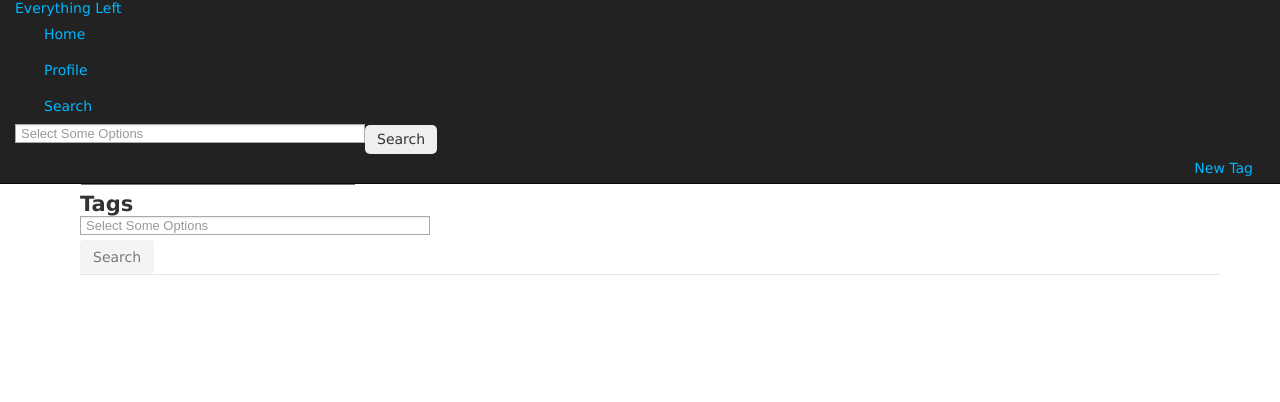
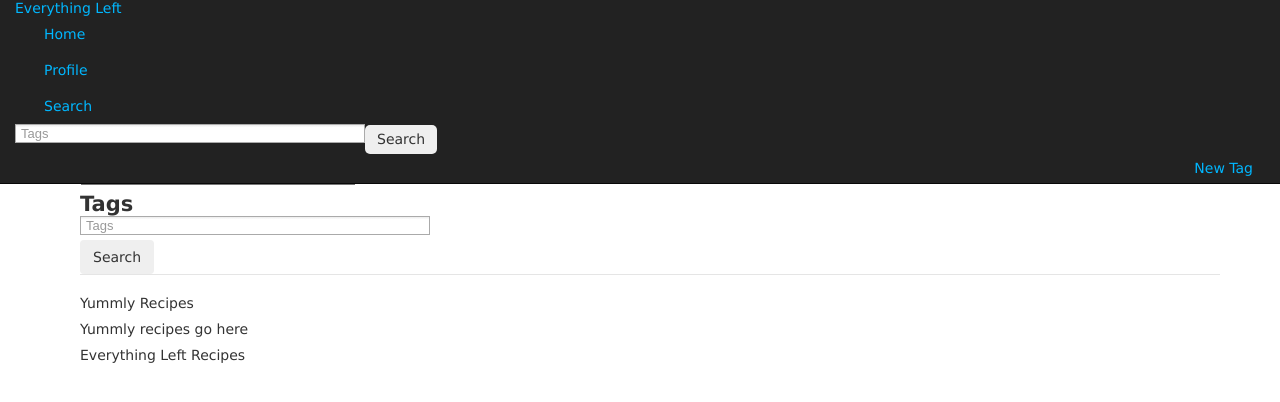
Before and after one commit to JLangowitz/EverythingLeft, a Node server app: page /search in a window 1280 px wide. Shown: the top 402 px of the page. Run offline with Node 20, Linux system fonts and the light colour scheme; the visitor is signed in with stand-in values (Sample User, id 1); data that the repository does not hold is empty; some libraries are stand-ins or nearby versions.

Commit message:
yummly search base functionality

```diff
--- a/app.js
+++ b/app.js
@@ -122,7 +122,7 @@ app.get('/search', loginRequired, pullTags, user.search);
 app.get('/username', loginRequired, pullTags, user.username);
 app.get('/multiselect/update', loginRequired, pullTags, user.update);
 app.get('/preselect', loginRequired, pullTags, user.preselect);
-
+app.get('/yummly/update', loginRequired, pullTags, user.yummly_update);
 
 // POST requests.
 app.post('/user/update', loginRequired, pullTags, user.prefs);//Set user preferences
--- a/public/javascripts/leftMain.js
+++ b/public/javascripts/leftMain.js
@@ -1,10 +1,12 @@
 //chosenHandle.js
-var readyFired = false;
+var readyFired = false,
+	yummlyID = '45928695',
+    yummlyKEY = '32e141669097e9e4be73c86737f3bd3d';
+
 $(document).ready(function() {
 	if (readyFired) return;
 	readyFired = true;
 	$.get('/preselect', function(res){
-		console.log(res.preferences);
 		$('option').each(function(index,Element){
 			for (var i = 0; i < res.preferences.length; i++) {
 				if (res.preferences[i]==$(this).val()){
@@ -16,7 +18,9 @@ $(document).ready(function() {
 
 		//initialize chzn
 		$('.chzn-select').each(function(index,Element){
-			$(this).chosen();
+			$(this).chosen({
+				include_group_label_in_selected: true
+			});
 		});
 
 		//clears new modal
@@ -58,6 +62,7 @@ $(document).ready(function() {
 						setTimeout(function(){$('.modal').modal('toggle')}, 2000);
 
 						$.get('/multiselect/update', function(data){
+								console.log('html data', data);
 								$('.multiselect').html(data);
 								// console.log($('#multiselect'));
 								$('.multiselect').trigger('liszt:updated');
@@ -77,4 +82,64 @@ $(document).ready(function() {
 
 	});
 
+	//handles searchpage searches
+	$('#searchpage-search').submit(function() {
+		var tags = $('#searchpage-search .multiselect').val(),
+		    recipeName = $('#searchpage-search input').val().toLowerCase(),
+		    categTags = categorizeTags(tags),
+		    yummlyURL = 'http://api.yummly.com/v1/api/recipes?_app_id='+yummlyID+'&_app_key='+yummlyKEY+'&q='+encodeURIComponent(recipeName);
+		    yummlyURL = urlForm(yummlyURL, categTags);
+	    $.ajax({
+	    	url: yummlyURL,
+	    	dataType: 'jsonp',
+	    	success: function(data) {
+	    		console.log('yummly results:', data);
+	    		$.get('/yummly/update', {recipes: data.matches}, function(data) {
+	    			$('.yummly').html(data);
+	    		});
+	    		// $.ajax({
+	    		// 	type: "GET",
+	    		// 	url: '/yummly/update',
+	    		// 	data: {
+	    		// 		recipes: data.matches
+	    		// 	},
+	    		// 	dataType: 'json',
+	    		// 	success: function(innerData) {
+	    		// 		console.log('successful get @ /yummly/search');
+	    		// 	}
+	    		// });
+	    	}
+	    });
+		return false
+	})
+
+	//give tags categories
+	var categorizeTags = function(tags) {
+		for (i=0;i<tags.length;i++) {
+			tags[i] = {tag: tags[i], category: $('#searchpage-search .multiselect').children('optgroup:contains('+tags[i]+')').attr('label')};
+		}
+		return tags
+	};
+
+	//form yummly search url
+	var urlForm = function(url, tags) {
+		var flavors = getCategory('Favorite Flavors', tags);
+		for (i=0;i<flavors.length;i++) {
+			url = url + '&flavor.'+flavors[i]+'.min=0.5';
+		}
+		var restrictions = getCategory('Dietary Restrictions', tags);
+		return url
+	}
+
+	//get a category
+	var getCategory= function(name, tags) {
+		var filteredList = [];
+		for (i=0;i<tags.length;i++) {
+			if (tags[i].category === name) {
+				filteredList.push(tags[i].tag.toLowerCase());
+			}
+		}
+		return filteredList
+	}
+
 });
--- a/routes/user.js
+++ b/routes/user.js
@@ -1,6 +1,7 @@
 var Models = require('../models/models')
 	, User = Models.user
-	, Tag = Models.tag;
+	, Tag = Models.tag
+	, request = require('request');
 
 /*
  * GET users listing.
@@ -60,7 +61,8 @@ exports.search = function(req, res) {
 		title: "Everything Left",
 		dietary: req.session.dietary,
 		cuisines: req.session.cuisines,
-		flavors: req.session.flavors
+		flavors: req.session.flavors,
+		yummly: []
 	});
 }
 
@@ -184,3 +186,23 @@ function pullTags(req, res){
 		};
 	});
 }
+
+exports.yummly_update = function(req, res) {
+
+	res.render('_yummly', {
+		yummly: req.query.recipes
+	});
+
+	console.log('recipes')
+
+	// request(req.query.host+req.query.path, function (error, response, body) {
+	//   if (!error && response.statusCode == 200) {
+	//   	var yummlyResults = JSON.parse(body);
+	//   	console.log('matches', yummlyResults.matches);
+
+	//   }
+	//   else {
+	//   	console.log(error)
+	//   }
+	// });
+}
--- a/views/_multiselect.jade
+++ b/views/_multiselect.jade
@@ -1,4 +1,4 @@
-select(class='multiselect', data-placebolder='Tags', style='width: 350px', multiple, class='multiselect chzn-select')
+select(class='multiselect', data-placeholder='Tags', style='width: 350px', multiple, class='multiselect chzn-select')
 	option(value="")
 	optgroup(label='Dietary Restrictions')
 		if dietary
--- a/views/_navbar.jade
+++ b/views/_navbar.jade
@@ -22,5 +22,5 @@ div(class="navbar navbar-inverse navbar-fixed-top")
 				//- li(class='divider-vertical')
 			ul.nav.pull-right
 				div
-					a#modalOpen(href='#myModal', class='btn btn-nav btn-inverse', data-toggle='modal') New Tag
+					a#modalOpen(href='#myModal', class='btn btn-nav btn-inverse btn-small', data-toggle='modal') New Tag
 include _newtag.jade
--- a/views/_newtag.jade
+++ b/views/_newtag.jade
@@ -1,6 +1,5 @@
 //- _newtag.jade
 block scripts
-
 
 div(class='modal hide fade', id='myModal', tabindex='-1', role='dialog', aria-labeledby='myModalLabel')
 	div(class='modal-header')
--- /dev/null
+++ b/views/_recipes.jade
@@ -0,0 +1 @@
+//- _recipes.jade
--- /dev/null
+++ b/views/_yummly.jade
@@ -0,0 +1,10 @@
+//- _yummly.jade
+
+if (yummly.length > 0)
+	each recipe in yummly
+		div
+			if (recipe.smallImageUrls)
+				img(src=recipe.smallImageUrls[0])
+			h4 #{recipe.recipeName}
+else
+	p Yummly recipes go here
--- a/views/search.jade
+++ b/views/search.jade
@@ -1,9 +1,9 @@
 extends layout
 
 block content
-	div(class='hero-unit container')
+	div(class='container')
 		div(class='fluid-row')
-			form(class='form-horizontal')
+			form(class='form-horizontal', id='searchpage-search')
 				fieldset
 					legend Search Yummly for Recipes
 						div.control-group
@@ -16,4 +16,10 @@ block content
 								include _multiselect.jade
 						div.control-group
 							div.controls
-								button.btn.btn-large.disabled Search
+								button.btn.btn-large.searchButton Search
+	div.container.span5.fluid-row.yummly
+		p Yummly Recipes
+		include _yummly.jade
+	div.container.span5.fluid-row
+		p Everything Left Recipes
+		include _recipes.jade
--- a/views/user.jade
+++ b/views/user.jade
@@ -1,5 +1,4 @@
 extends layout
-
 
 block content
 	div#outer(class='container well min400', style='max-width: 800px; min-height: 300px;')
```
